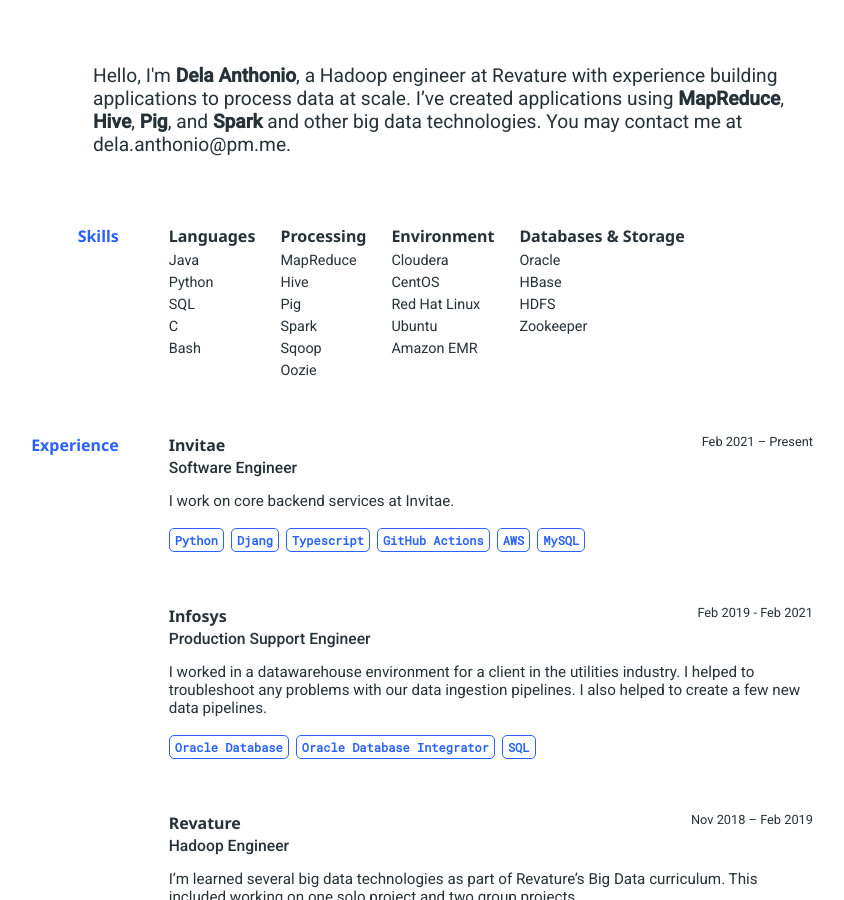
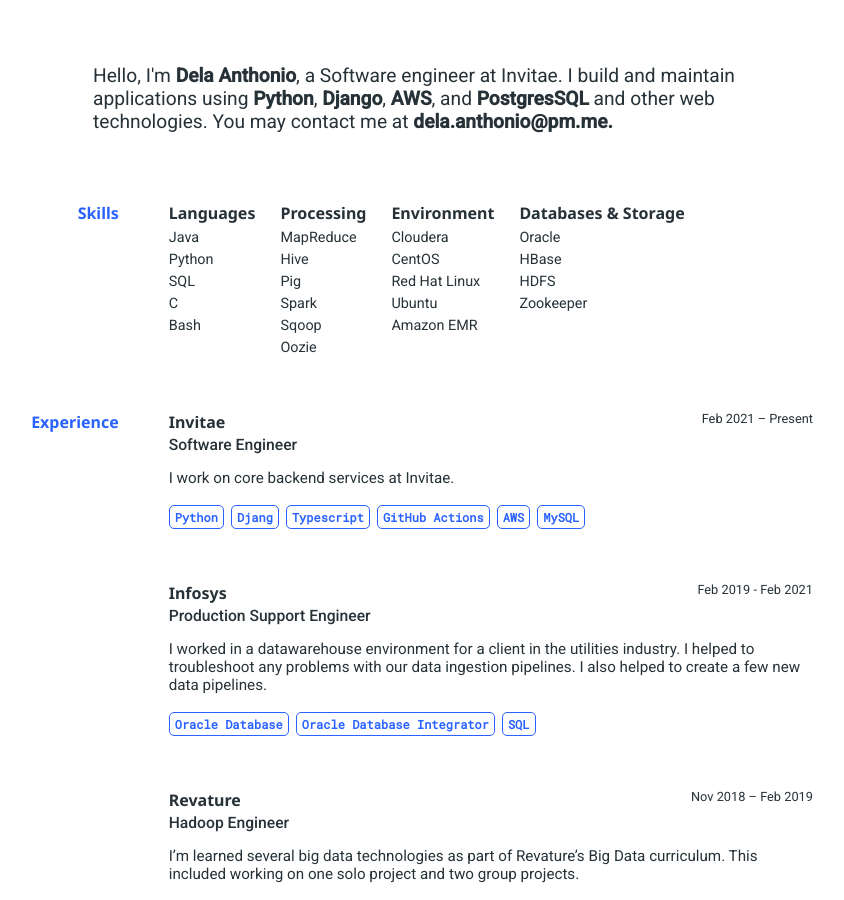
Before and after one commit to delaanthonio/delaanthonio.github.io, a Jekyll site: the page built from index.html, in a window 1280 px wide and 900 px high. Shown: the whole window, without its empty margins (237-1081 px from the left). Built offline with Jekyll 4.4.1, drawn with Linux system fonts in a browser that asks for light colours.

Commit message:
chore: update intro

```diff
--- a/_includes/intro.html
+++ b/_includes/intro.html
@@ -1,7 +1,13 @@
 <section class="intro">
     <div class="content">
         <p>
-            Hello, I'm <strong>{{ site.name }}</strong>, a Hadoop engineer at Revature with experience building applications to process data at scale. I’ve created applications using <strong>MapReduce</strong>, <strong>Hive</strong>, <strong>Pig</strong>, and <strong>Spark</strong> and other big data technologies. You may contact me at <a href="mailto:{{ site.email }}">{{ site.email }}</a>.
-       </p>
+            Hello, I'm <strong>{{ site.name }}</strong>, a Software engineer at Invitae. I build and maintain
+            applications using <strong>Python</strong>, <strong>Django</strong>, <strong>AWS</strong>, and
+            <strong>PostgresSQL</strong> and other web technologies.
+            You may contact me at
+            <strong>
+                <a href="mailto:{{ site.email }}">{{ site.email }}</a>.
+            </strong>
+        </p>
     </div>
 </section>
```
